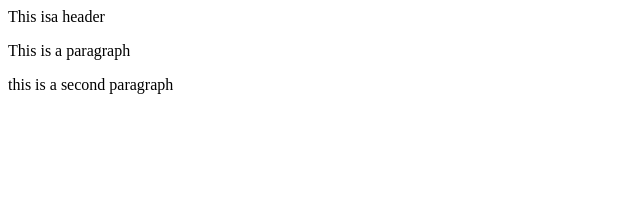
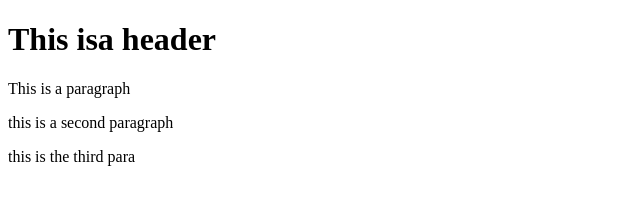
Before and after one commit to sudhakarj99/Git, a website: page index.html in a window 1280 px wide. Shown: the whole page, without its empty margins (0-640 px from the left). Drawn offline with Linux system fonts and the light colour scheme.

Commit message:
fourth commit

```diff
--- a/index.html
+++ b/index.html
@@ -3,8 +3,9 @@
     <head></head>
 
     <body>
-        <h>This isa header</h>
+        <h1>This isa header</h1>
         <p>This is a paragraph</p>
         <p>this is a second paragraph</p>
+        <p>this is the third para</p>
     </body>
 </html>
```
Also changed, not shown: package.json (added, +24 -0 lines), 2 other files.
